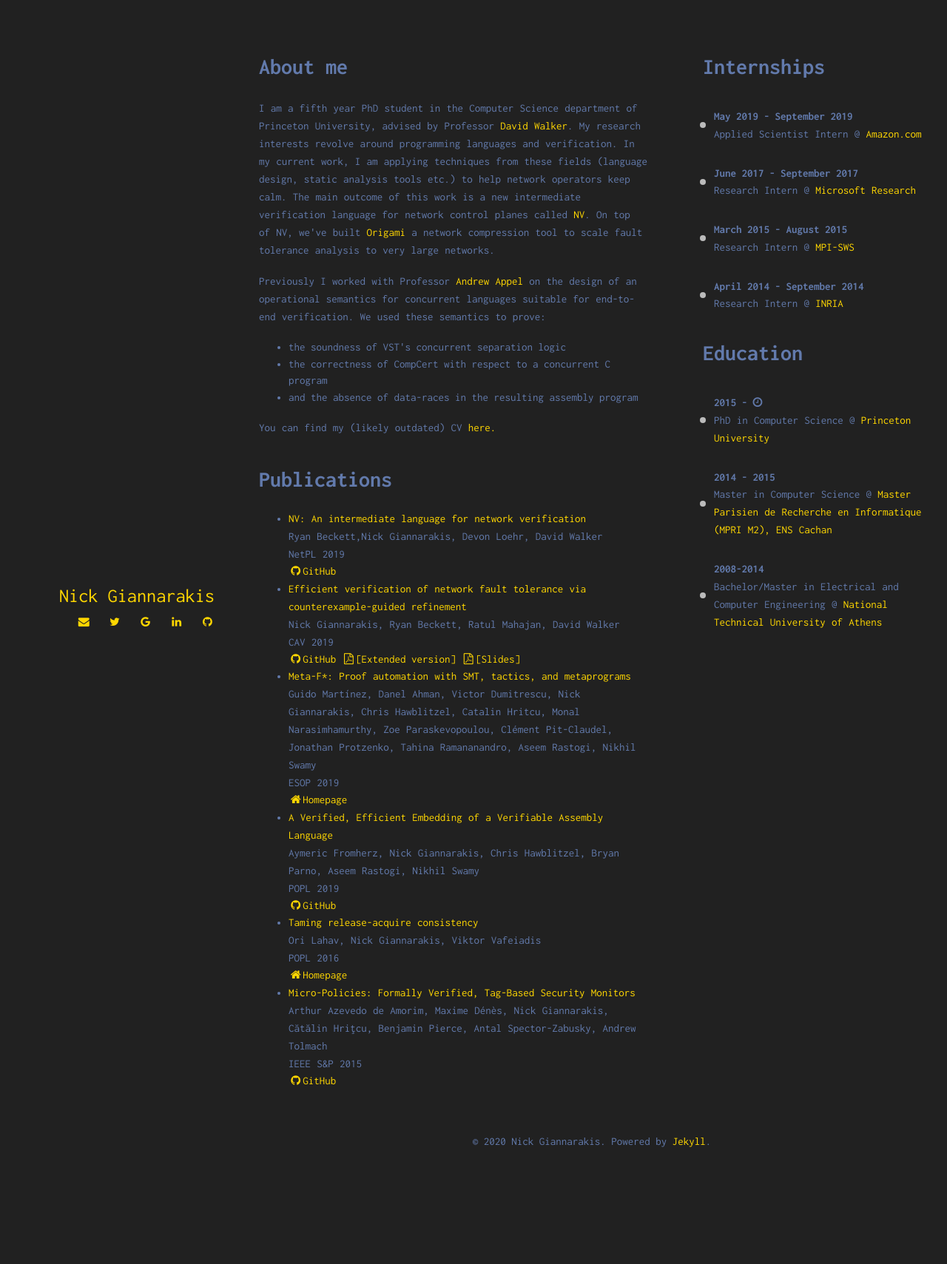
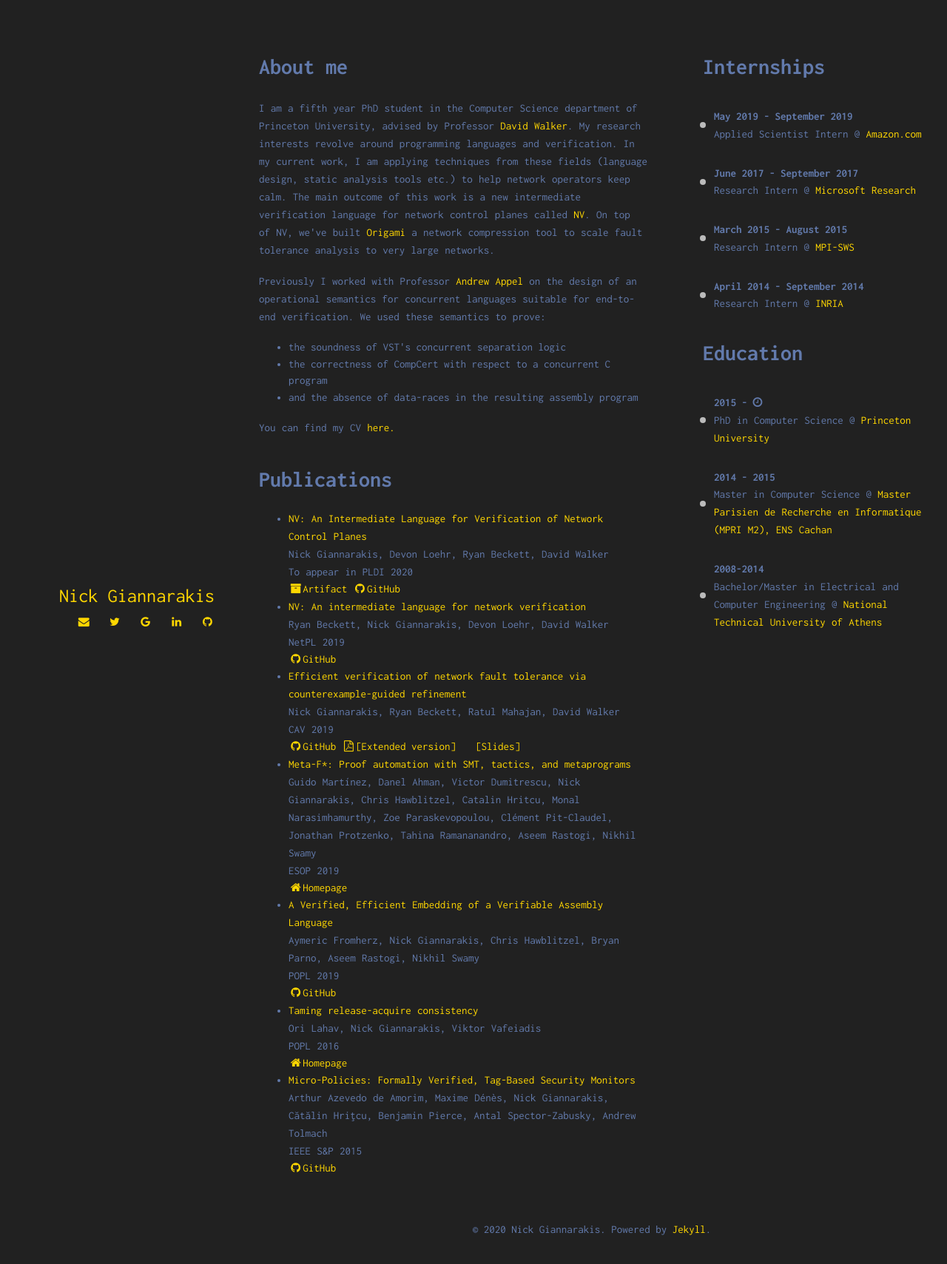
Before and after one commit to nickgian/nickgian.github.io, a Jekyll site: the page built from index.html, in a window 1280 px wide. Shown: the top 1709 px of the page at 74% size. Built offline with Jekyll 4.4.1, drawn with Linux system fonts in a browser that asks for light colours.

Commit message:
added new paper

```diff
--- a/_data/index/projects.yml
+++ b/_data/index/projects.yml
@@ -1,8 +1,14 @@
+- name: "NV: An Intermediate Language for Verification of Network Control Planes"
+  authors: "Nick Giannarakis, Devon Loehr, Ryan Beckett, David Walker"
+  descr: "To appear in PLDI 2020"
+  link: "https://www.cs.princeton.edu/~dpw/papers/nv-pldi2020.pdf"
+  github: "https://github.com/NetworkVerification/nv"
+  artifact: "https://drive.google.com/open?id=1ESSUQmKsESRsA3DzhBCI1743tS_iXCjQ"
 - name: "NV: An intermediate language for network verification"
-  authors: "Ryan Beckett,Nick Giannarakis, Devon Loehr, David Walker"
+  authors: "Ryan Beckett, Nick Giannarakis, Devon Loehr, David Walker"
   descr: "NetPL 2019"
   link: "https://www.cs.princeton.edu/~dpw/papers/nv-netpl2019.pdf"
-  github: "http://github.com/princedpw/nv"
+  github: "https://github.com/NetworkVerification/nv"
 - name: "Efficient verification of network fault tolerance via
   counterexample-guided refinement"
   authors: "Nick Giannarakis, Ryan Beckett, Ratul Mahajan, David Walker"
--- a/_includes/sections/about.html
+++ b/_includes/sections/about.html
@@ -26,5 +26,5 @@
        </ul>
     </p>
 
-    <p>You can find my (likely outdated) CV <a href="cv.pdf"> here.</a></p>
+    <p>You can find my CV <a href="cv.pdf"> here.</a></p>
 </div>
--- a/_includes/sections/projects.html
+++ b/_includes/sections/projects.html
@@ -16,6 +16,9 @@
 	          <p style="margin: 0">{{ project.authors }}</p>
 	        {% endif %}
           <p style="margin: 0">{{ project.descr }}</p>
+          {% if project.artifact %}
+          <a href="{{ project.artifact }} "><i class="fa fa-fw fa-archive"></i>Artifact</a>
+          {% endif %}
           {% if project.github %}
           <a href="{{ project.github }} "><i class="fa fa-fw fa-github"></i>GitHub</a>
           {% endif %}
@@ -26,7 +29,7 @@
           <a href="{{ project.full }} "><i class="fa fa-fw fa-file-pdf-o"></i>[Extended version]</a>
           {% endif %}
           {% if project.talk %}
-          <a href="{{ project.talk }} "><i class="fa fa-fw fa-file-pdf-o"></i>[Slides]</a>
+          <a href="{{ project.talk }} "><i class="fa fa-fw fa-file-powerpoint"></i>[Slides]</a>
           {% endif %}
 	  </li>
             <!-- </div> -->
```
Also changed, not shown: 1 other file.
